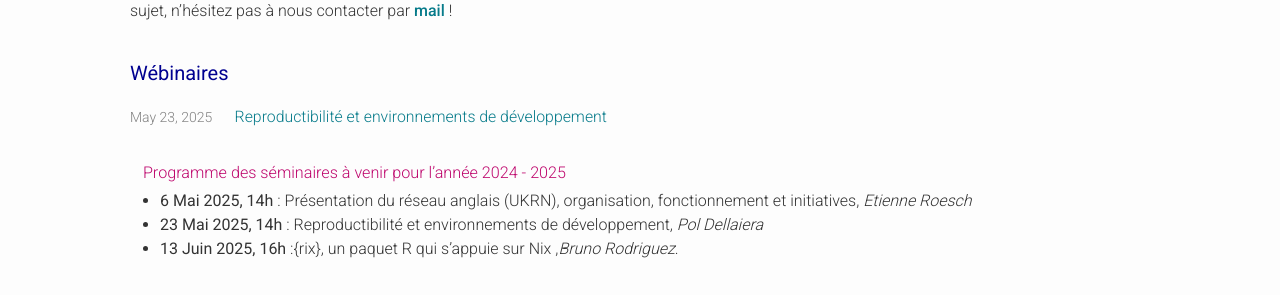
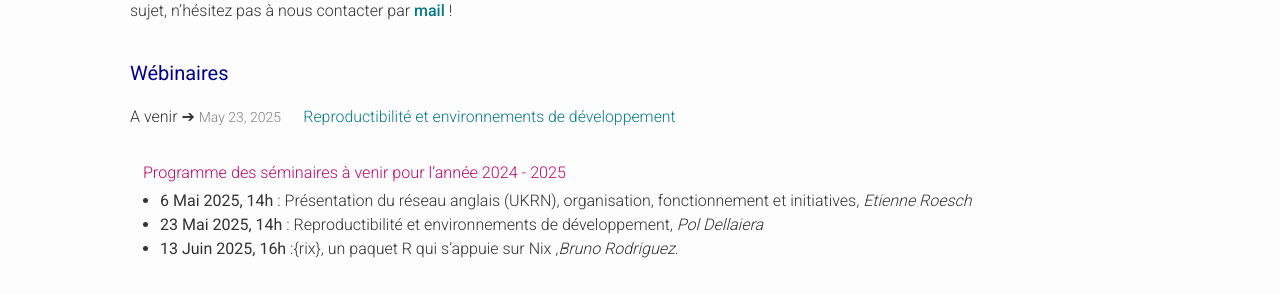
Before and after one commit to FR-RN/FR-RN, a Jekyll site: the page built from webinars.md, in a window 1280 px wide. Shown: the part 319-614 px from the top of the page. Built offline with Jekyll 4.4.1, drawn with Linux system fonts in a browser that asks for light colours; some web fonts are replaced.

Commit message:
wébinaires

```diff
--- a/webinars.md
+++ b/webinars.md
@@ -9,10 +9,11 @@ siteNav: false
 Voici le programme des wébinaires organisés par le réseau dans le cadre des activités du [collège Animation](https://www.recherche-reproductible.fr/colleges/c_anim). Si vous souhaitez voir aborder un sujet, n'hésitez pas à nous contacter par [mail](contact@recherche-reproductible.fr) !
 
 ## Wébinaires
+
 <ul class="post-list">
  {%- assign date_format = site.minima.date_format | default: "%b %-d, %Y" -%}
    {%- for post in site.categories.webinaires limit:page.n_posts -%}
-    <li>
+    <li> A venir ➔
       <span class="post-meta">{{ post.date | date: date_format }}</span>
       <h3>
         <a class="post-link" href="{{ post.url | relative_url }}">
```
